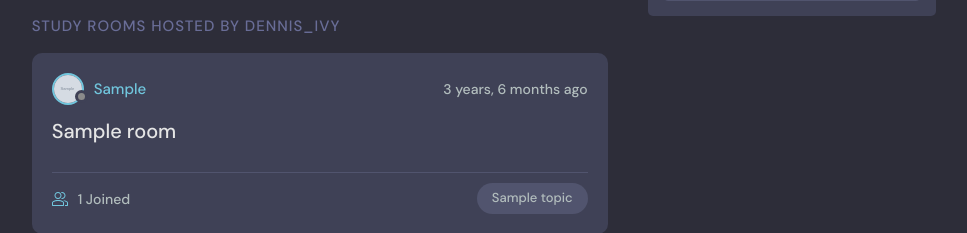
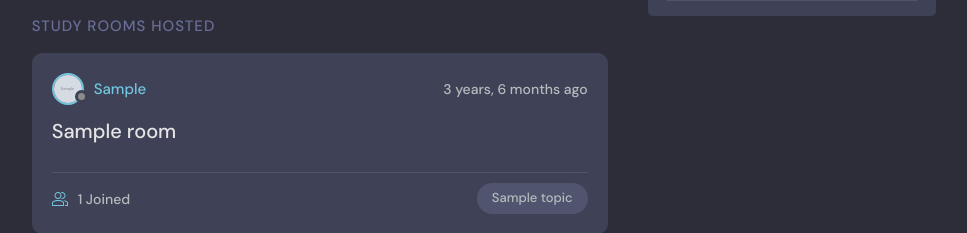
Before and after one commit to ridhoprabwo/Django-StudyBud, a Django app: template base/templates/base/profile.html in a window 1280 px wide. Shown: the part 321-554 px from the top of the page, without its empty margins (280-1247 px from the left). Run offline with Django 4.2, Linux system fonts and the light colour scheme; the template is opened without the code that fills it: values that come from a table or form of the project are taken from there, others are empty; tables that the repository leaves empty hold one stand-in row (values such as "Sample post"); grey boxes marked "Sample" are stand-in pictures.

Commit message:
Final Django Studybud

```diff
--- a/base/templates/base/profile.html
+++ b/base/templates/base/profile.html
@@ -32,7 +32,7 @@
 
         <div class="roomList__header">
           <div>
-            <h2>Study Rooms Hosted by dennis_ivy</a>
+            <h2>Study Rooms Hosted {{user.username.capitalize}}</a>
             </h2>
           </div>
         </div>
```
Also changed, not shown: static/images/Photo_Profil.png (added).
